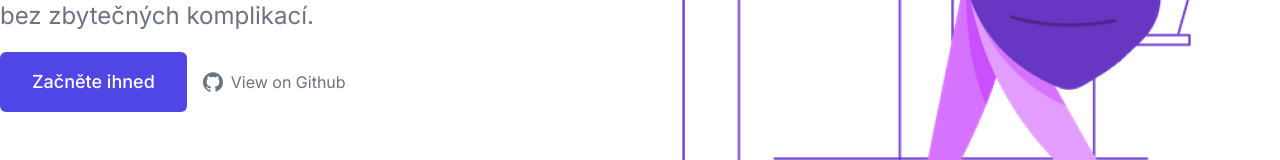
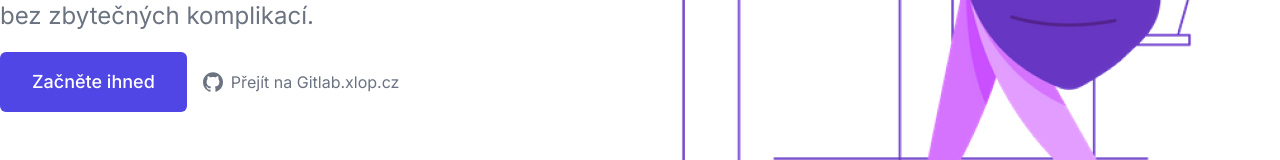
Before and after one commit to Mairinger/Landing-Page-, a Next.js app: page / in a window 1280 px wide. Shown: the part 547-707 px from the top of the page. Built offline with nearby package versions, Linux system fonts and the light colour scheme.

Commit message:
Update links from GitHub to GitLab

```diff
--- a/src/components/Hero.tsx
+++ b/src/components/Hero.tsx
@@ -24,7 +24,7 @@ export const Hero = () => {
                 Začněte ihned
               </a>
               <a
-                href="https://github.com/web3templates/nextly-template/"
+                href="https://gitlab.xlop.cz"
                 target="_blank"
                 rel="noopener"
                 className="flex items-center space-x-2 text-gray-500 dark:text-gray-400">
@@ -36,10 +36,10 @@ export const Hero = () => {
                   viewBox="0 0 24 24"
                   fill="currentColor"
                   xmlns="http://www.w3.org/2000/svg">
-                  <title>GitHub</title>
+                  <title>Gitlab</title>
                   <path d="M12 .297c-6.63 0-12 5.373-12 12 0 5.303 3.438 9.8 8.205 11.385.6.113.82-.258.82-.577 0-.285-.01-1.04-.015-2.04-3.338.724-4.042-1.61-4.042-1.61C4.422 18.07 3.633 17.7 3.633 17.7c-1.087-.744.084-.729.084-.729 1.205.084 1.838 1.236 1.838 1.236 1.07 1.835 2.809 1.305 3.495.998.108-.776.417-1.305.76-1.605-2.665-.3-5.466-1.332-5.466-5.93 0-1.31.465-2.38 1.235-3.22-.135-.303-.54-1.523.105-3.176 0 0 1.005-.322 3.3 1.23.96-.267 1.98-.399 3-.405 1.02.006 2.04.138 3 .405 2.28-1.552 3.285-1.23 3.285-1.23.645 1.653.24 2.873.12 3.176.765.84 1.23 1.91 1.23 3.22 0 4.61-2.805 5.625-5.475 5.92.42.36.81 1.096.81 2.22 0 1.606-.015 2.896-.015 3.286 0 .315.21.69.825.57C20.565 22.092 24 17.592 24 12.297c0-6.627-5.373-12-12-12" />
                 </svg>
-                <span> View on Github</span>
+                <span> Přejít na Gitlab.xlop.cz</span>
               </a>
             </div>
           </div>
```
